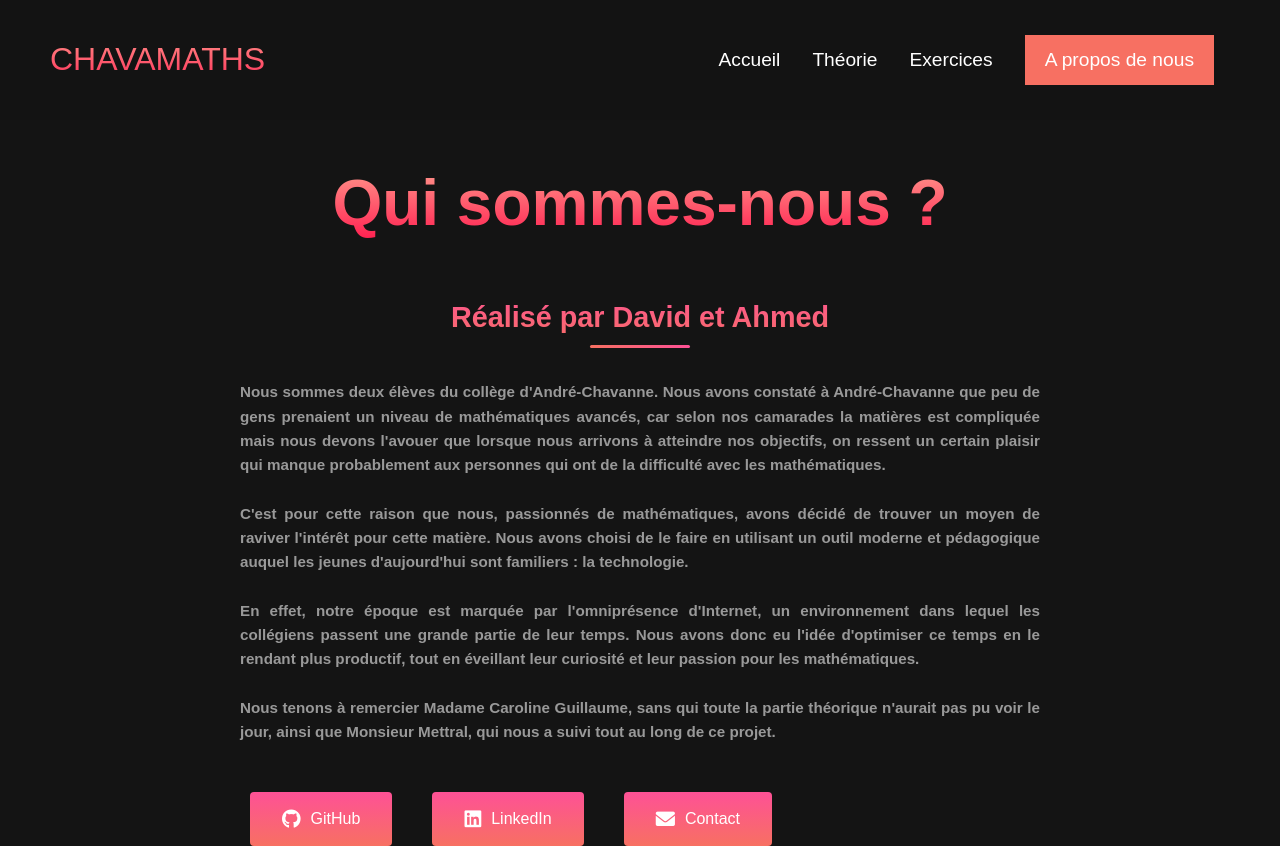
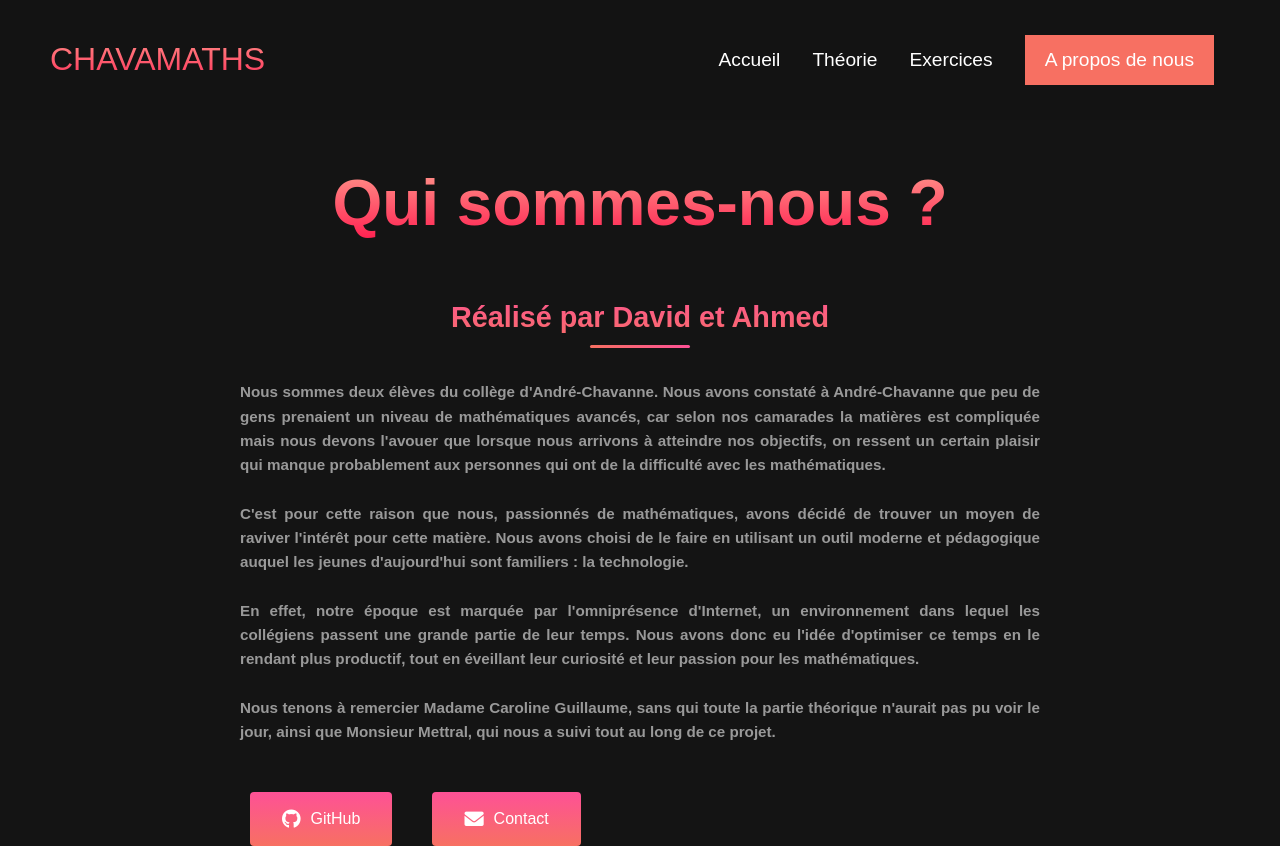
Before and after one commit to cidcampeadorus/Badulescu_Erbii_TM, a plain HTML site: page A_propos_de_nous.html in a window 1280 px wide. Drawn offline with Linux system fonts and the light colour scheme.

Commit message:
Update A_propos_de_nous.html

```diff
--- a/A_propos_de_nous.html
+++ b/A_propos_de_nous.html
@@ -49,15 +49,10 @@
                 <p>Nous tenons à remercier Madame Caroline Guillaume, sans qui toute la partie théorique n'aurait pas pu voir le jour, ainsi que Monsieur Mettral, qui nous a suivi tout au long de ce projet.</p>
             </div>
             <div class="social__links">
-                <a href="#" class="social__btn">
+                <a href="https://github.com/cidcampeadorus/Badulescu_Erbii_TM" class="social__btn">
                     <i class="fab fa-github"></i>
                     <span>GitHub</span>
-                </a>
-                <a href="#" class="social__btn">
-                    <i class="fab fa-linkedin"></i>
-                    <span>LinkedIn</span>
-                </a>
-                <a href="#" class="social__btn">
+                <a href="david.bdlsc@gmail.com" class="social__btn">
                     <i class="fas fa-envelope"></i>
                     <span>Contact</span>
                 </a>
```
